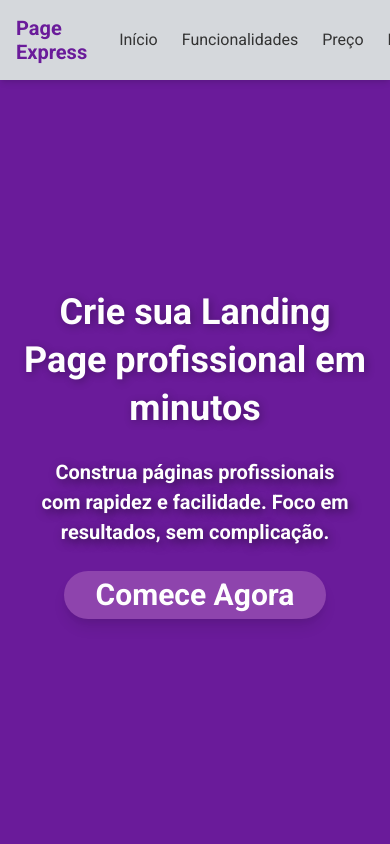
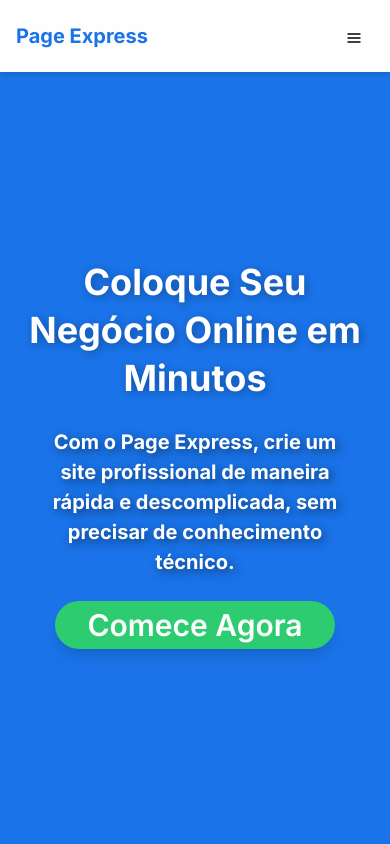
Before and after one commit to joaoantoniocoelho/landing-labs-ui, a Next.js app: page / in a window 390 px wide. Shown: the top 844 px of the page. Built offline with nearby package versions, Linux system fonts and the light colour scheme.

Commit message:
PE-1 UI Improvements on mobile version - Home Page (#10)
* PE-1: fix home mobile version, change theme and login/register buttons links

* PE-1: change font to Inter

```diff
--- a/pages/_document.js
+++ b/pages/_document.js
@@ -14,7 +14,7 @@
                 <meta property="og:image" content="/og-image.png" />
                 <meta property="og:locale" content="pt_BR" />
                 <meta property="og:type" content="website" />
-                <link href="https://fonts.googleapis.com/css2?family=Roboto:wght@400;500;700&display=swap" rel="stylesheet" />
+                <link href="https://fonts.googleapis.com/css2?family=Inter:wght@400;600;700&display=swap" rel="stylesheet" />
                 <link rel="icon" href="/favicon.ico" />
             </Head>
             <body>
--- a/pages/index.js
+++ b/pages/index.js
@@ -14,13 +14,24 @@
     AccordionButton,
     AccordionPanel,
     AccordionIcon,
+    IconButton,
+    Drawer,
+    DrawerBody,
+    DrawerOverlay,
+    DrawerContent,
+    DrawerCloseButton,
+    useBreakpointValue,
+    useDisclosure,
 } from '@chakra-ui/react';
-import { FaCogs, FaPaintBrush, FaRocket, FaCheckCircle, FaHeart } from 'react-icons/fa';
+import { FaCogs, FaPaintBrush, FaRocket, FaCheckCircle, FaHome, FaTag, FaInfoCircle, FaQuestionCircle } from 'react-icons/fa'; // Ícones atualizados
+import { HamburgerIcon } from '@chakra-ui/icons';
 import Head from 'next/head';
 import { useRouter } from 'next/router';
 
 export default function Home() {
     const router = useRouter();
+    const { isOpen, onOpen, onClose } = useDisclosure();
+    const isMobile = useBreakpointValue({ base: true, md: false });
 
     return (
         <>
@@ -64,6 +75,62 @@
                         >
                 Page Express
                         </Heading>
+
+                        {isMobile ? (
+                            <>
+                                {/* Botão Hamburger para abrir o Drawer */}
+                                <IconButton
+                                    icon={<HamburgerIcon />}
+                                    aria-label="Open Menu"
+                                    onClick={onOpen}
+                                    color="black"
+                                    variant="unstyled"
+                                />
+
+                                {/* Drawer para dispositivos móveis */}
+                                <Drawer isOpen={isOpen} placement="left" onClose={onClose}>
+                                    <DrawerOverlay>
+                                        <DrawerContent bg="brand.primary" color="text.secondary">
+                                            <DrawerCloseButton color="text.secondary" />
+                                            <DrawerBody mt={12}>
+                                                <VStack spacing={6} align="flex-start">
+                                                    <HStack as="nav" spacing={4} onClick={onClose}>
+                                                        <Icon as={FaHome} boxSize={5} />
+                                                        <Link href="#inicio" color="text.secondary" _hover={{ color: 'brand.secondary' }}>
+                                Início
+                                                        </Link>
+                                                    </HStack>
+                                                    <HStack as="nav" spacing={4} onClick={onClose}>
+                                                        <Icon as={FaPaintBrush} boxSize={5} />
+                                                        <Link href="#funcionalidades" color="text.secondary" _hover={{ color: 'brand.secondary' }}>
+                                Funcionalidades
+                                                        </Link>
+                                                    </HStack>
+                                                    <HStack as="nav" spacing={4} onClick={onClose}>
+                                                        <Icon as={FaTag} boxSize={5} />
+                                                        <Link href="#preco" color="text.secondary" _hover={{ color: 'brand.secondary' }}>
+                                Preço
+                                                        </Link>
+                                                    </HStack>
+                                                    <HStack as="nav" spacing={4} onClick={onClose}>
+                                                        <Icon as={FaInfoCircle} boxSize={5} />
+                                                        <Link href="#beneficios" color="text.secondary" _hover={{ color: 'brand.secondary' }}>
+                                Benefícios
+                                                        </Link>
+                                                    </HStack>
+                                                    <HStack as="nav" spacing={4} onClick={onClose}>
+                                                        <Icon as={FaQuestionCircle} boxSize={5} />
+                                                        <Link href="#faq" color="text.secondary" _hover={{ color: 'brand.secondary' }}>
+                                FAQ
+                                                        </Link>
+                                                    </HStack>
+                                                </VStack>
+                                            </DrawerBody>
+                                        </DrawerContent>
+                                    </DrawerOverlay>
+                                </Drawer>
+                            </>
+                        ) : (
                             <HStack as="nav" spacing={6}>
                                 <Link
                                     href="#inicio"
@@ -101,6 +168,7 @@
                     FAQ
                                 </Link>
                             </HStack>
+                        )}
                     </HStack>
                 </Container>
             </Box>
@@ -126,7 +194,7 @@
                         fontSize={{ base: '4xl', md: '6xl', lg: '7xl' }}
                         textShadow="2px 2px 8px rgba(0, 0, 0, 0.3)"
                     >
-                        Crie sua Landing Page profissional em minutos
+              Coloque Seu Negócio Online em Minutos
                     </Heading>
                     <Text
                         fontSize="xl"
@@ -135,7 +203,7 @@
                         textShadow="3px 3px 10px rgba(0, 0, 0, 0.5)"
                         px={{ base: 4, md: 0 }}
                     >
-                        Construa páginas profissionais com rapidez e facilidade. Foco em resultados, sem complicação.
+              Com o Page Express, crie um site profissional de maneira rápida e descomplicada, sem precisar de conhecimento técnico.
                     </Text>
 
                     <Button
@@ -293,6 +361,7 @@
                 </Heading>
 
                 <Accordion allowToggle>
+                    {/* Pergunta 1 */}
                     <AccordionItem>
                         <AccordionButton>
                             <Box flex="1" textAlign="left" fontWeight="bold" color="text.primary">
@@ -301,22 +370,45 @@
                             <AccordionIcon />
                         </AccordionButton>
                         <AccordionPanel pb={4} color="text.primary">
-                            O Page Express é uma plataforma que permite que você crie um site profissional de forma rápida e fácil. Com nosso editor intuitivo, você pode personalizar todos os aspectos do seu site—textos, imagens, cores e mais—sem necessidade de conhecimento técnico. Em poucos minutos, seu site estará online, ajudando você a estabelecer sua presença digital e alcançar mais clientes.
+                O Page Express permite que você crie um site profissional de forma rápida e fácil. Você
+                pode personalizar o conteúdo do seu site (textos, imagens, cores) usando um editor
+                intuitivo. Após a criação, seu site estará online em poucos minutos, sem necessidade de
+                conhecimento técnico.
                         </AccordionPanel>
                     </AccordionItem>
 
+                    {/* Pergunta 2 */}
                     <AccordionItem>
                         <AccordionButton>
                             <Box flex="1" textAlign="left" fontWeight="bold" color="text.primary">
-                                O que é SEO?
+                  Eu preciso de um subdomínio personalizado?
                             </Box>
                             <AccordionIcon />
                         </AccordionButton>
                         <AccordionPanel pb={4} color="text.primary">
-                            SEO, ou Otimização para Motores de Busca, é o processo de melhorar a visibilidade do seu site nos resultados de busca do Google e outros mecanismos de busca. Quanto melhor o SEO do seu site, mais fácil será para os clientes encontrarem você online. O Page Express já inclui as melhores práticas de SEO, como URLs amigáveis, meta tags personalizadas e dados estruturados, o que ajuda a aumentar sua visibilidade e atrair mais tráfego orgânico.
+                Não é necessário! Usamos uma estrutura de subdiretórios, como pageexpress.io/seunome,
+                para facilitar e otimizar o SEO do seu site. Isso ajuda a consolidar a autoridade do
+                domínio principal e melhora o ranqueamento nos mecanismos de busca. Além disso, não há
+                complicações com a configuração de subdomínios.
                         </AccordionPanel>
                     </AccordionItem>
 
+                    {/* Pergunta 3 */}
+                    <AccordionItem>
+                        <AccordionButton>
+                            <Box flex="1" textAlign="left" fontWeight="bold" color="text.primary">
+                  Posso usar meu próprio domínio?
+                            </Box>
+                            <AccordionIcon />
+                        </AccordionButton>
+                        <AccordionPanel pb={4} color="text.primary">
+                Sim! Oferecemos a opção de mapear um domínio próprio para seu site, como
+                seunegocio.com. Dessa forma, seus clientes poderão acessar o site diretamente com o seu
+                domínio personalizado.
+                        </AccordionPanel>
+                    </AccordionItem>
+
+                    {/* Pergunta 4 */}
                     <AccordionItem>
                         <AccordionButton>
                             <Box flex="1" textAlign="left" fontWeight="bold" color="text.primary">
@@ -325,22 +417,13 @@
                             <AccordionIcon />
                         </AccordionButton>
                         <AccordionPanel pb={4} color="text.primary">
-                            Sim! SEO, ou Otimização para Motores de Busca, é essencial para que seu site seja encontrado facilmente no Google e outros mecanismos de busca. O Page Express cria sites otimizados, incluindo meta tags personalizadas, URLs amigáveis e dados estruturados. Isso aumenta a visibilidade do seu negócio online, ajudando a atrair mais visitantes e potenciais clientes.
+                Sim! Todos os sites criados pelo Page Express são otimizados para motores de busca. Isso
+                inclui meta tags personalizadas, URLs amigáveis e dados estruturados para ajudar seu
+                negócio a ser encontrado online de forma eficaz.
                         </AccordionPanel>
                     </AccordionItem>
 
-                    <AccordionItem>
-                        <AccordionButton>
-                            <Box flex="1" textAlign="left" fontWeight="bold" color="text.primary">
-                                Eu preciso de um subdomínio personalizado?
-                            </Box>
-                            <AccordionIcon />
-                        </AccordionButton>
-                        <AccordionPanel pb={4} color="text.primary">
-                            Não, você não precisa de um subdomínio personalizado. Utilizamos uma estrutura de subdiretórios, como <strong>pageexpress.io/seunome</strong>, o que é benéfico para SEO. Isso significa que seu site pode herdar a autoridade do nosso domínio principal, melhorando sua posição nos resultados de busca e facilitando que clientes encontrem seu negócio online. Além disso, elimina a necessidade de configurações técnicas complexas.
-                        </AccordionPanel>
-                    </AccordionItem>
-
+                    {/* Pergunta 5 */}
                     <AccordionItem>
                         <AccordionButton>
                             <Box flex="1" textAlign="left" fontWeight="bold" color="text.primary">
@@ -349,10 +432,10 @@
                             <AccordionIcon />
                         </AccordionButton>
                         <AccordionPanel pb={4} color="text.primary">
-                            Por apenas R$99, você pode criar seu site profissional no Page Express. Essa é uma taxa única que inclui todas as funcionalidades necessárias para colocar seu site online e otimizado para os motores de busca. Não há cobranças mensais ou custos ocultos—você paga uma vez e obtém um site completo e funcional.
+                O custo para criar seu site no Page Express é de R$99, uma taxa única que inclui todas
+                as funcionalidades necessárias para ter seu site online e otimizado.
                         </AccordionPanel>
                     </AccordionItem>
-
                 </Accordion>
             </Container>
 
--- a/pages/register.js
+++ b/pages/register.js
@@ -170,14 +170,14 @@
                         </FormControl>
 
                         <Button
-                            bg="brand.primary"
+                            bg="brand.button"
                             color="text.secondary"
                             width="full"
                             mt={4}
                             type="submit"
                             borderRadius="full"
                             isDisabled={!isFormValid}
-                            _hover={{ bg: 'interaction.purpleHover' }}
+                            _hover={{ bg: 'interaction.hover' }}
                         >
                             Cadastrar
                         </Button>
@@ -186,7 +186,7 @@
                             fontSize="sm"
                             color="text.primary"
                             textAlign="center"
-                            _hover={{ color: 'interaction.purpleHover', cursor: 'pointer' }}
+                            _hover={{ color: 'interaction.hover', cursor: 'pointer' }}
                             onClick={() => router.push('/login')}
                         >
                             Já possui conta? Clique para se conectar
--- a/theme/theme.js
+++ b/theme/theme.js
@@ -2,30 +2,30 @@
 
 const theme = extendTheme({
     fonts: {
-        heading: '\'Roboto\', sans-serif',
-        body: '\'Roboto\', sans-serif',
+        heading: '\'Inter\', sans-serif',
+        body: '\'Inter\', sans-serif',
     },
     colors: {
         brand: {
-            primary: '#6A1B9A', // Main purple
-            secondary: '#F4ECF7', // Light purple for secondary elements
-            background: '#D5D8DC', // Soft light gray for page background
-            whiteBackground: '#fefefe', // White background for specific sections
-            button: '#8E44AD', // Vibrant purple for buttons
+            primary: '#1A73E8', // Azul principal
+            secondary: '#E0F7FA', // Azul claro suave
+            background: '#FEFEFE', // Fundo branco
+            whiteBackground: '#FFFFFF', // Branco puro para seções específicas
+            button: '#2ECC71', // Verde esmeralda para os botões
         },
         text: {
-            primary: '#333333', // Primary text in dark gray
-            secondary: '#fefefe', // Secondary text in white
+            primary: '#212121', // Texto primário em cinza escuro
+            secondary: '#FFFFFF', // Texto secundário em branco
         },
         interaction: {
-            purpleHover: '#7D3C98', // Darker purple for button hover states
+            hover: '#27AE60', // Um verde escuro suave para o hover nos botões
         },
     },
     styles: {
         global: {
             'html, body': {
-                backgroundColor: 'brand.background', // Sets the global background
-                color: 'text.primary', // Sets the default text color
+                backgroundColor: 'brand.background',
+                color: 'text.primary',
                 minHeight: '100vh',
             },
         },
```
Also changed, not shown: pages/login.js (+5 -5 lines). Lines whose indentation alone changed are shown as unchanged.
